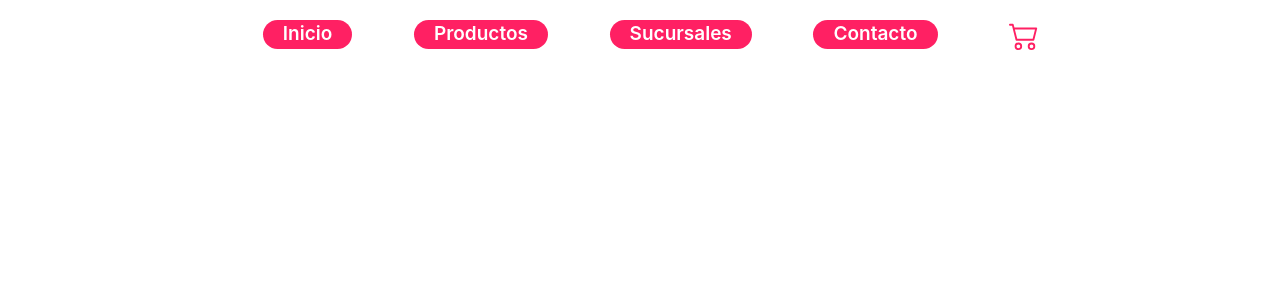
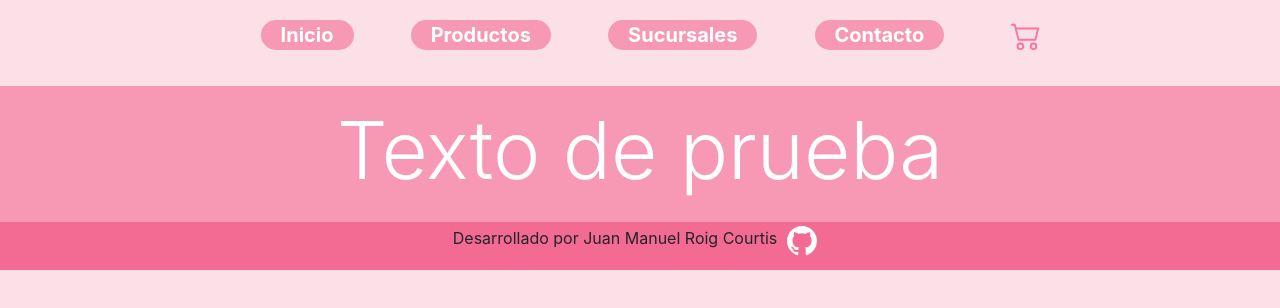
Before and after one commit to jmroigcourtis/eCommerce-RoigCourtis, a React (Create React App) app: page / in a window 1280 px wide. Shown: the top 308 px of the page. Built offline with nearby package versions, Linux system fonts and the light colour scheme.

Commit message:
Subida Desafio 3

```diff
--- a/src/CSS/Body.css
+++ b/src/CSS/Body.css
@@ -1,9 +1,13 @@
 body {
-  background: white;
+  background: #fce0e8;
   height: 100%;
   margin: 0;
   background-repeat: no-repeat;
   background-attachment: fixed;
+}
+
+h1 {
+  color: white;
 }
 
 #Nav {
@@ -22,13 +26,20 @@
   text-decoration: none;
 }
 
+h1 {
+  font-weight: bold;
+}
+
 .ButtonNav {
-  background-color: #FF2063;
-  color: white;
+  background-color: rgb(247,153,181);
   border-radius: 20px;
   padding: 0 20px;
-  font-size: 19px;
-  font-weight: 600;
+  font-size: 20px;
+}
+
+p.ButtonNav {
+  font-weight: 700;
+  color: white;
 }
 
 p.ButtonNav:hover {
@@ -38,5 +49,17 @@
 
 svg {
   margin: 0 10px;
-  color: #FF2063;
+  color: rgb(253, 115, 157);
 }
+
+.bannerList {
+  background: rgb(247,153,181);
+}
+
+.footer {
+  background: rgb(243, 106, 147);
+}
+
+.bi-github  {
+  color: white;
+}
--- /dev/null
+++ b/src/CartWidget/CartWidget.jsx
@@ -0,0 +1,9 @@
+const CartWidget = () => {
+    return  <div>
+                <svg xmlns="http://www.w3.org/2000/svg" className="ButtonNav" width="30" height="30" fill="currentColor" className="bi bi-cart2" viewBox="0 0 16 16">
+                    <path d="M0 2.5A.5.5 0 0 1 .5 2H2a.5.5 0 0 1 .485.379L2.89 4H14.5a.5.5 0 0 1 .485.621l-1.5 6A.5.5 0 0 1 13 11H4a.5.5 0 0 1-.485-.379L1.61 3H.5a.5.5 0 0 1-.5-.5zM3.14 5l1.25 5h8.22l1.25-5H3.14zM5 13a1 1 0 1 0 0 2 1 1 0 0 0 0-2zm-2 1a2 2 0 1 1 4 0 2 2 0 0 1-4 0zm9-1a1 1 0 1 0 0 2 1 1 0 0 0 0-2zm-2 1a2 2 0 1 1 4 0 2 2 0 0 1-4 0z"/>
+                </svg>
+            </div>
+}
+
+export default CartWidget;
--- /dev/null
+++ b/src/Footer.jsx
@@ -0,0 +1,12 @@
+const Footer = () => {
+    return  <footer className="d-flex footer justify-content-center p-1">
+                <p>Desarrollado por Juan Manuel Roig Courtis</p>
+                    <a href="https://github.com/jmroigcourtis" target="_blank">
+                        <svg xmlns="http://www.w3.org/2000/svg" width="30" height="30" fill="currentColor" class="bi bi-github" viewBox="0 0 16 16">
+                            <path d="M8 0C3.58 0 0 3.58 0 8c0 3.54 2.29 6.53 5.47 7.59.4.07.55-.17.55-.38 0-.19-.01-.82-.01-1.49-2.01.37-2.53-.49-2.69-.94-.09-.23-.48-.94-.82-1.13-.28-.15-.68-.52-.01-.53.63-.01 1.08.58 1.23.82.72 1.21 1.87.87 2.33.66.07-.52.28-.87.51-1.07-1.78-.2-3.64-.89-3.64-3.95 0-.87.31-1.59.82-2.15-.08-.2-.36-1.02.08-2.12 0 0 .67-.21 2.2.82.64-.18 1.32-.27 2-.27.68 0 1.36.09 2 .27 1.53-1.04 2.2-.82 2.2-.82.44 1.1.16 1.92.08 2.12.51.56.82 1.27.82 2.15 0 3.07-1.87 3.75-3.65 3.95.29.25.54.73.54 1.48 0 1.07-.01 1.93-.01 2.2 0 .21.15.46.55.38A8.012 8.012 0 0 0 16 8c0-4.42-3.58-8-8-8z"/>
+                        </svg>
+                    </a>
+            </footer>
+}
+
+export default Footer
--- a/src/App.jsx
+++ b/src/Header.jsx
@@ -1,13 +1,14 @@
 import './CSS/Body.css';
 import NavBar from './NavBar/NavBar';
-function App() {
+
+function Header() {
   return (
-    <div className="App">
-      <header className="App-header">
+    <div>
+      <header>
       <NavBar/>
       </header>
     </div>
   );
 }
 
-export default App;
+export default Header;
--- /dev/null
+++ b/src/ItemListContainer/ItemListContainer.jsx
@@ -0,0 +1,7 @@
+const ItemListContainer = () => {
+        return <div className="bannerList shadow-sm p-3">
+            <h1 className="display-1 d-flex justify-content-center">Texto de prueba</h1>
+        </div>
+}
+
+export default ItemListContainer
--- a/src/NavBar/NavBar.jsx
+++ b/src/NavBar/NavBar.jsx
@@ -1,3 +1,5 @@
+import CartWidget from "../CartWidget/CartWidget";
+
 const Navbar = () => {
     return <nav id="Nav">
                 <ul>
@@ -5,11 +7,9 @@
                     <li><a href="#"><p className="ButtonNav">Productos</p></a></li>
                     <li><a href="#"><p className="ButtonNav">Sucursales</p></a></li>
                     <li><a href="#"><p className="ButtonNav">Contacto</p></a></li>
-                    <li className="ShopIcon">
+                    <li id="Prueba" className="ShopIcon">
                         <a href="#">
-                            <svg xmlns="http://www.w3.org/2000/svg" className="ButtonNav" width="30" height="30" fill="currentColor" className="bi bi-cart2" viewBox="0 0 16 16">
-                                <path d="M0 2.5A.5.5 0 0 1 .5 2H2a.5.5 0 0 1 .485.379L2.89 4H14.5a.5.5 0 0 1 .485.621l-1.5 6A.5.5 0 0 1 13 11H4a.5.5 0 0 1-.485-.379L1.61 3H.5a.5.5 0 0 1-.5-.5zM3.14 5l1.25 5h8.22l1.25-5H3.14zM5 13a1 1 0 1 0 0 2 1 1 0 0 0 0-2zm-2 1a2 2 0 1 1 4 0 2 2 0 0 1-4 0zm9-1a1 1 0 1 0 0 2 1 1 0 0 0 0-2zm-2 1a2 2 0 1 1 4 0 2 2 0 0 1-4 0z"/>
-                            </svg>
+                            <CartWidget/>
                         </a>
                     </li>
                 </ul>
--- a/src/index.js
+++ b/src/index.js
@@ -1,12 +1,18 @@
 import React from 'react';
 import ReactDOM from 'react-dom';
 import './index.css';
-import App from './App';
+import './CSS/Body.css';
+import Header from './Header';
+import ItemListContainer from './ItemListContainer/ItemListContainer';
+import Footer from './Footer';
 import reportWebVitals from './reportWebVitals';
+
 
 ReactDOM.render(
   <React.StrictMode>
-    <App />
+    <Header />
+    <ItemListContainer />
+    <Footer/>
   </React.StrictMode>,
   document.getElementById('root')
 );
```
Also changed, not shown: public/index.html (+1 -24 lines), 1 other file (tests, documents, lock files or other folders).
